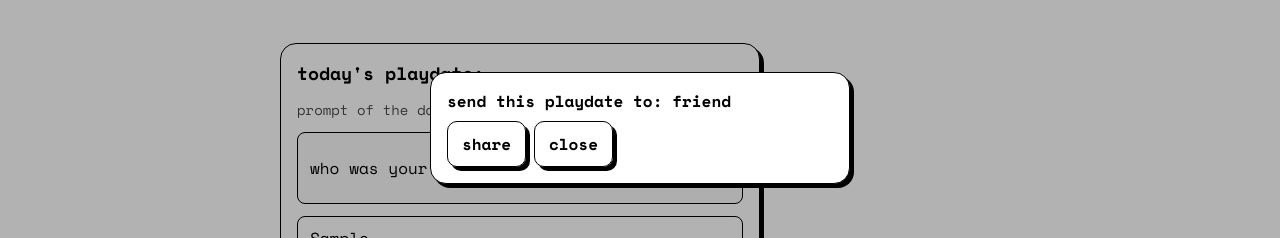
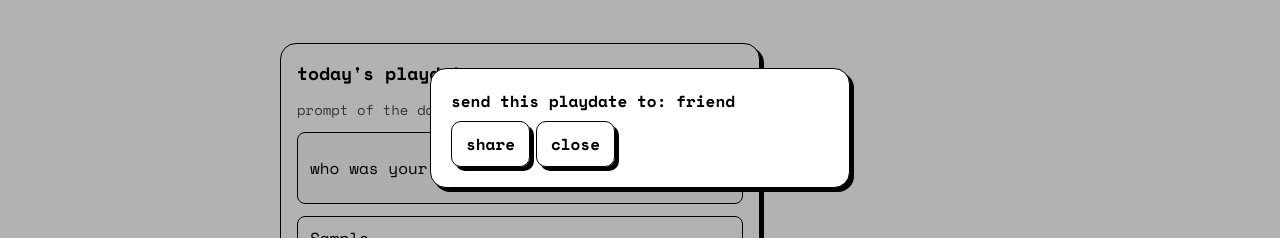
Before and after one commit to shaune-marx/nextjs-boilerplate, a Next.js app: page /invite in a window 1280 px wide. Both pictures are taken after typing "Sample" into the empty fields and a click on the button "submit". Shown: the part 272-510 px from the top of the page. Built offline with nearby package versions, Linux system fonts and the light colour scheme.

Commit message:
Update page.tsx

```diff
--- a/app/invite/page.tsx
+++ b/app/invite/page.tsx
@@ -513,7 +513,7 @@ function InviteInner() {
               maxWidth: 420,
               border: "1px solid #000",
               borderRadius: 16,
-              padding: 16,
+              padding: 20,
               boxShadow: "4px 4px 0 #000",
               background: "#fff",
               textTransform: "lowercase",
@@ -524,7 +524,7 @@ function InviteInner() {
               send this playdate to: {friend || "friend"}
             </div>
 
-            <div style={{ display: "flex", gap: 8, flexWrap: "wrap" }}>
+            <div style={{ display: "flex", gap: 6, flexWrap: "wrap" }}>
               <button
                 onClick={shareNative}
                 onMouseDown={(e) => {
```
